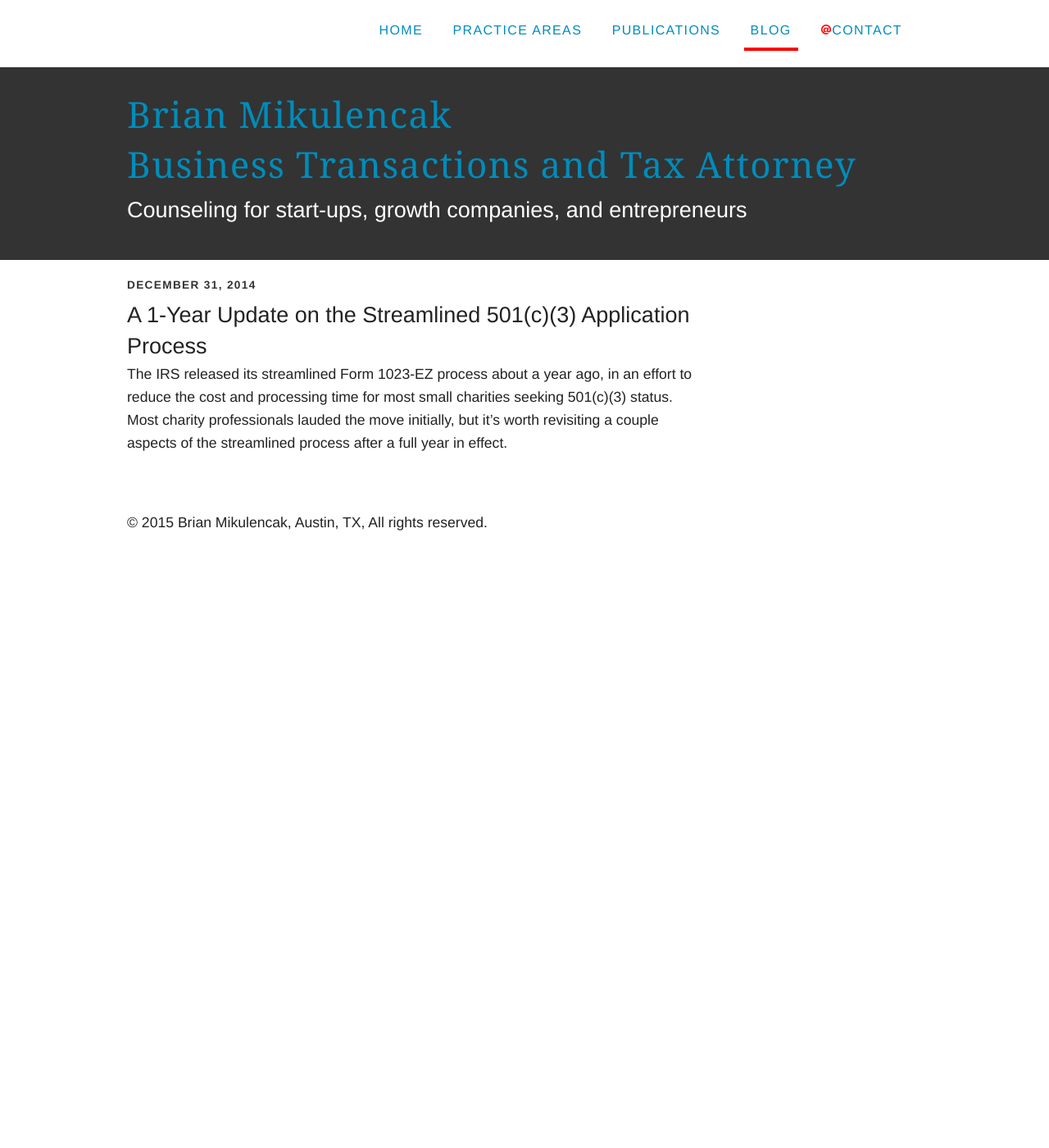
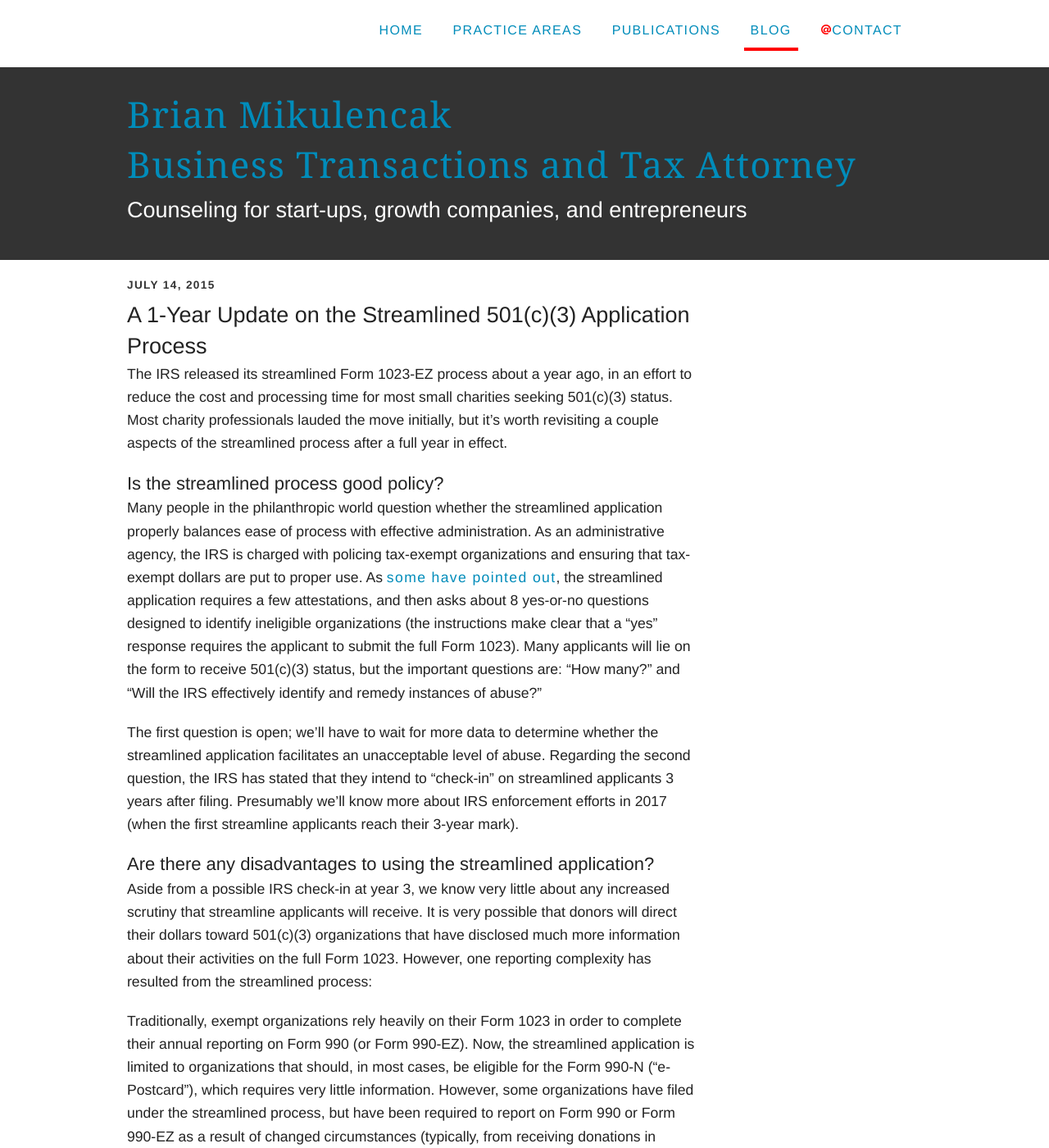
Before and after one commit to brianmik/bmaustinlaw, a Jekyll site: the page built from _posts/2015-07-14-streamlined-1023-update.markdown, in a window 1280 px wide and 1400 px high. Shown: the whole window at 82% size. Built offline with Jekyll 4.4.1, drawn with Linux system fonts in a browser that asks for light colours; Markdown is read by kramdown in place of the engine named in the settings; some of the changed text lies outside the part shown.

Commit message:
Troubleshooting blog post

```diff
--- a/_posts/2015-07-14-streamlined-1023-update.markdown
+++ b/_posts/2015-07-14-streamlined-1023-update.markdown
@@ -1,7 +1,7 @@
 ---
 layout: post
 title:  "A 1-Year Update on the Streamlined 501(c)(3) Application Process"
-date:   2014-12-31 18:00:00
+date:   2015-07-14 18:00:00
 categories: nonprofits
 ---
 
@@ -10,3 +10,32 @@ categories: nonprofits
 The IRS released its streamlined Form 1023-EZ process about a year ago, in an effort to reduce the cost and processing time for most small charities seeking
 501(c)(3) status. Most charity professionals lauded the move initially, but it's worth revisiting a couple aspects of the streamlined process after a full year
 in effect.
+
+## Is the streamlined process good policy?
+
+Many people in the philanthropic world question whether the streamlined application properly balances ease of process with effective administration. As an
+administrative agency, the IRS is charged with policing tax-exempt organizations and ensuring that tax-exempt dollars are put to proper use. As [some have
+pointed out][NYT link], the streamlined application requires a few attestations, and then asks about 8 yes-or-no questions designed to identify ineligible organizations
+(the instructions make clear that a "yes" response requires the applicant to submit the full Form 1023). Many applicants will lie on the form to receive 501(c)(3)
+status, but the important questions are: "How many?" and "Will the IRS effectively identify and remedy instances of abuse?"
+
+The first question is open; we'll have to wait for more data to determine whether the streamlined application facilitates an unacceptable level of abuse. Regarding
+the second question, the IRS has stated that they intend to "check-in" on streamlined applicants 3 years after filing. Presumably we'll know more about IRS enforcement
+efforts in 2017 (when the first streamline applicants reach their 3-year mark).
+
+## Are there any disadvantages to using the streamlined application?
+
+Aside from a possible IRS check-in at year 3, we know very little about any increased scrutiny that streamline applicants will receive. It is very possible that donors
+will direct their dollars toward 501(c)(3) organizations that have disclosed much more information about their activities on the full Form 1023. However, one reporting
+complexity has resulted from the streamlined process:
+
+Traditionally, exempt organizations rely heavily on their Form 1023 in order to complete their annual reporting on Form 990 (or Form 990-EZ). Now, the streamlined
+application is limited to organizations that should, in most cases, be eligible for the Form 990-N ("e-Postcard"), which requires very little information. However,
+some organizations have filed under the streamlined process, but have been required to report on Form 990 or Form 990-EZ as a result of changed circumstances
+(typically, from receiving donations in excess of their projected amounts). Furthermore, a successful 501(c)(3) will eventually need to file a Form 990 or Form 99-EZ,
+and will be required to develop the additional information at that time. In either case, the streamline organization will at some time be required to generate the Form 990
+information without having developed that information on a traditional Form 1023 submission. This may seem a minor issue, but in practice many tax return preparers are
+not yet accustom to developing the Form 990 information from scratch, and may need to work closely with an attorney (often under the timing pressure of a filing deadline).
+
+
+[NYT link]: http://www.nytimes.com/2015/04/09/business/irs-shortcut-to-tax-exempt-status-is-under-fire.html?_r=0
```
